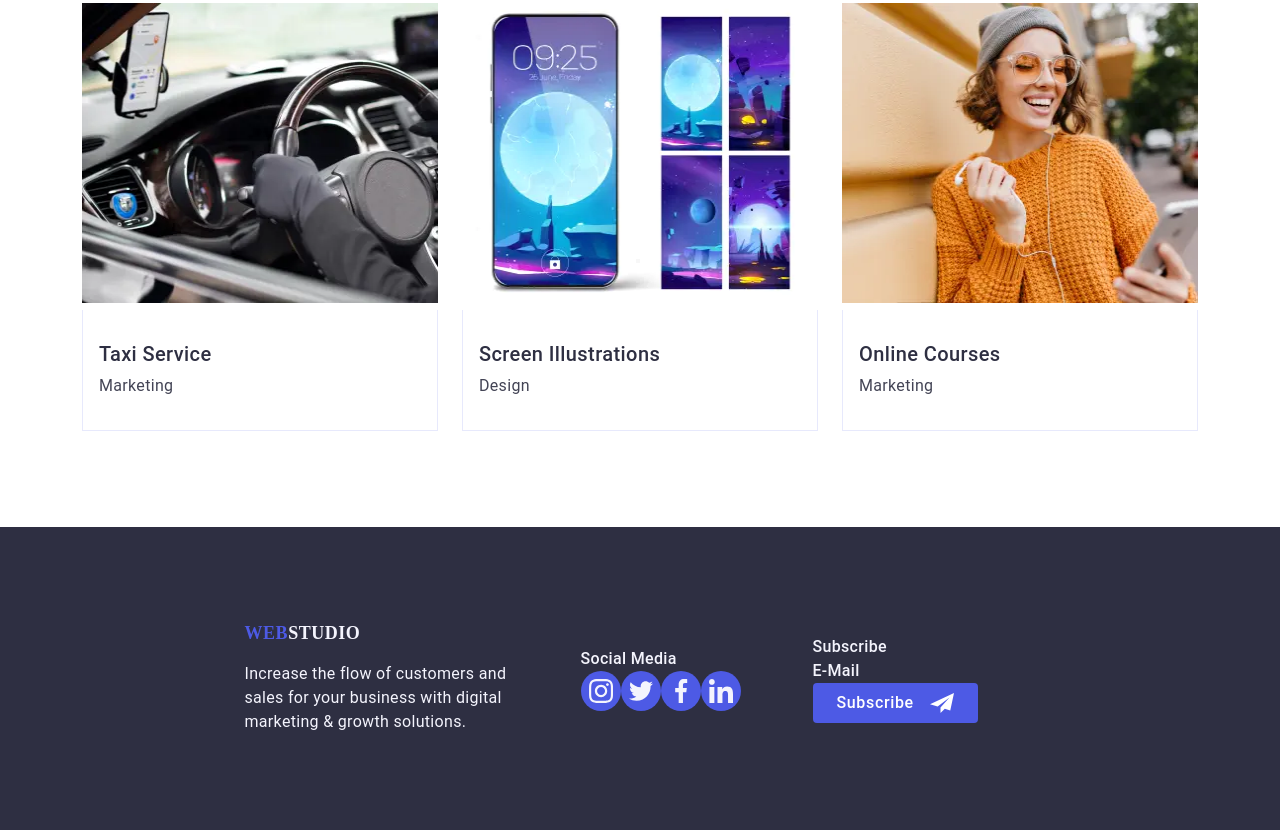
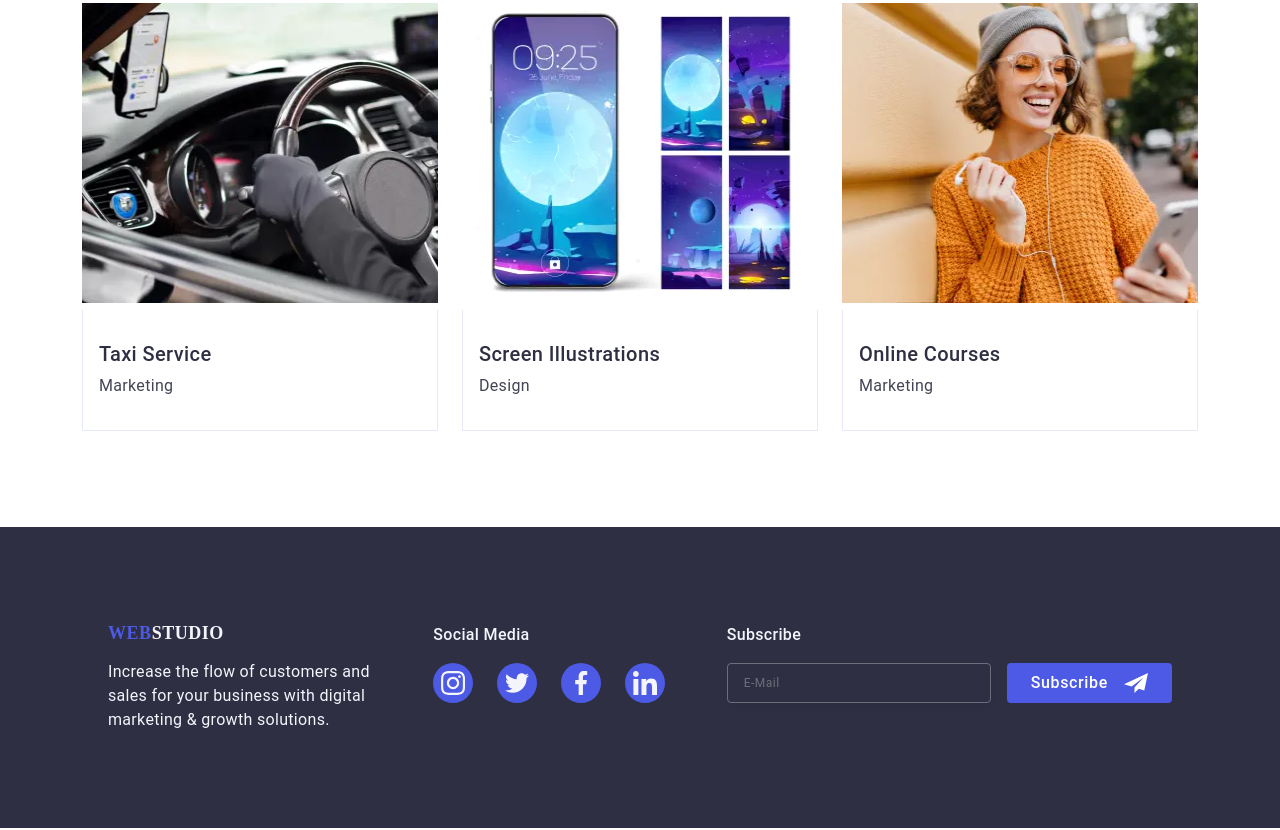
Before and after one commit to VorobeiIvan/web-studio-5.0, a website built with Vite: page src/index.html in a window 1280 px wide. Shown: the part 2955-3785 px from the top of the page. Built offline with nearby package versions, Linux system fonts and the light colour scheme; files whose address does not match are found by name.

Commit message:
add footer styles

```diff
--- a/src/partials/footer.html
+++ b/src/partials/footer.html
@@ -71,10 +71,15 @@
   </div>
 
   <!--#region subscribe -->
-  <label class="label medium capitalize" for="subscribe-form"
+  <label class="subscribe-label medium capitalize" for="subscribe-form"
     >Subscribe
-    <form class="form" name="subscribe-form" id="subscribe-form">
-      <input class="input" type="email" name="email" placeholder="E-mail" />
+    <form class="subscribe-form" name="subscribe-form" id="subscribe-form">
+      <input
+        class="subscribe-input"
+        type="email"
+        name="email"
+        placeholder="E-mail"
+      />
       <button class="footer-btn" type="submit">
         Subscribe
         <svg class="icon" width="24" height="24">
--- /dev/null
+++ b/src/scss/components/_forms.scss
@@ -0,0 +1,45 @@
+@use '../utils/variables' as var;
+@use '../utils/functions' as fn;
+@use '../utils/mixins' as mx;
+@use '../utils/placeholders' as *;
+
+.subscribe-label {
+  @extend %flex-center;
+  flex-direction: column;
+  gap: 16px;
+  @include mx.mq(md, min) {
+    align-items: flex-start;
+  }
+}
+.subscribe-form {
+  @extend %flex-center;
+  gap: 16px;
+  flex-direction: column;
+
+  @include mx.mq(md, min) {
+    flex-direction: row;
+    justify-content: flex-start;
+    align-items: flex-start;
+  }
+  @include mx.mq(xl, min) {
+    gap: 24px;
+  }
+}
+
+.subscribe-input {
+  @include mx.typography('primary', 'sm', 'regular', 24px, 0.48px);
+  color: fn.get-color('white');
+  width: 264px;
+  height: 40px;
+  flex-shrink: 0;
+  border-radius: 4px;
+  padding: 8px 16px;
+  border: 1px solid fn.get-color('white');
+  border-radius: 4px;
+  opacity: 0.3;
+  box-shadow: 0px 4px 4px 0px rgba(0, 0, 0, 0.15);
+  &:hover,
+  &:focus {
+    opacity: 1;
+  }
+}
--- a/src/scss/components/_index.scss
+++ b/src/scss/components/_index.scss
@@ -3,9 +3,7 @@
 @forward 'contacts';
 @forward 'buttons';
 @forward 'socials';
-// @forward 'header';
-// @forward 'hero';
-// @forward 'about';
+@forward 'forms';
 
 // Папка Components
 
--- a/src/scss/components/_socials.scss
+++ b/src/scss/components/_socials.scss
@@ -2,12 +2,12 @@
 @use '../utils/functions' as fn;
 @use '../utils/mixins' as mx;
 @use '../utils/placeholders' as *;
-.socials {
-}
+
 .socials-list {
   display: flex;
   justify-content: space-between;
   align-items: center;
+  gap: 24px;
 }
 .socials-item {
   @extend %bg-h-f;
@@ -24,4 +24,16 @@
 
 .footer .socials-item {
   @extend %fbg-h-f;
+  gap: 16px;
 }
+.footer-socials {
+  display: flex;
+  align-items: center;
+  flex-direction: column;
+  gap: 16px;
+
+  @include mx.mq(md, min) {
+    align-items: flex-start;
+  }
+
+}
--- a/src/scss/sections/_footer.scss
+++ b/src/scss/sections/_footer.scss
@@ -7,13 +7,16 @@
   @extend %flex-center;
   flex-wrap: wrap;
   gap: 72px;
-
   color: fn.get-color('cloud');
   background-color: fn.get-color('navy-blue');
-
   padding: 96px 16px;
+  align-items: flex-start;
   @include mx.mq(md, min) {
     padding: 96px 108px;
+    row-gap: 72px;
+    column-gap: 24px;
+    justify-content: space-between;
+
   }
   @include mx.mq(xl, min) {
     padding: 100px 156px;
@@ -23,11 +26,11 @@
 .footer-content {
   display: flex;
   flex-direction: column;
-  gap: 18px;
+  align-items: center;
+  gap: 16px;
+  max-width: 288px;
   @include mx.mq(md, min) {
+    align-items: flex-start;
     max-width: 264px;
   }
-  @include mx.mq(xl, min) {
-    padding: 100px 156px;
-  }
 }
--- a/src/scss/utils/_placeholders.scss
+++ b/src/scss/utils/_placeholders.scss
@@ -13,7 +13,6 @@
 
 %medium-text {
   font-weight: 500;
-  // @include mx.typography('primary', 'md', 'medium', 24px, 0.32px);
 }
 
 %small-text {
--- a/src/scss/utils/_variables.scss
+++ b/src/scss/utils/_variables.scss
@@ -1,57 +1,29 @@
 $breakpoints: (
-  //mobile
   'xs': 320px,
   'sm': 375px,
-  'sl': 468px, //tablet
+  'sl': 468px,
   'md': 768px,
   'lg': 1200px,
-  //desktop
   'xl': 1440px,
-  'xxl': 1920px
+  'xxl': 1920px,
 );
 
 $colors: (
   'iris': #4d5ae5,
-  // Iris,primary-brand,CTAs,Focused,Active,states,Links
   'ocean': #404bbf,
-  // OCEAN,pressed-state,CTAs,
   'navy-blue': #2e2f42,
-  // NAVY BLUE,darck,Overlays,Shadows,Headings
   'green': #31d0aa,
-  // GREEN,success,Valid fields,Success messages
   'slate': #434455,
-  // SLATE,text,Body text
   'light-slate': #8e8f99,
-  // LIGHT SLATE,subtle-text,Helper text ,Deemphasized text
   'cornflower': #e7e9fc,
-  //cornflower,Accent color,Hairlines,Subtle backgrounds
   'cloud': #f4f4fd,
-  // cloud,Light mode backgrounds,Light mode Dialogs/alerts
   'navy-blue-modal': rgba(46, 47, 66, 0.4),
-  // NAVY BLUE MODAL,Modal overlays
   'grey': rgba(46, 47, 66, 0.7),
-  // GREY,Hero image backgrounds
   'white': #fff,
-  // WHITE,Header,  team card background
   'dairy': #fcfcfc,
-  // Dairy,Modal background
   'transparent': transparent,
   'current': currentColor,
 );
-
-// $paddings: (
-//   'sm': 4px,
-//   'md': 8px,
-//   'lg': 16px,
-//   'xl': 20px,
-// );
-
-// $spacers: (
-//   'sm': 24px,
-//   'md': 32px,
-//   'lg': 36px,
-//   'xl': 68px,
-// );
 
 $fonts-family: (
   'primary': 'Roboto',
```
Also changed, not shown: package.json (+4 -4 lines), src/js/lazyload.js (deleted, +0 -24 lines).
